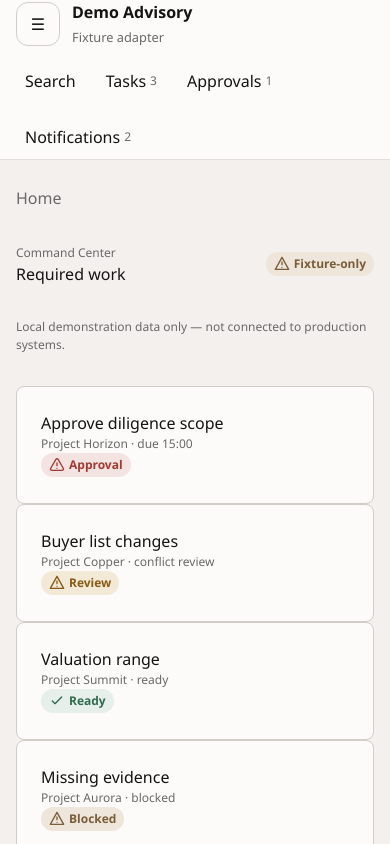
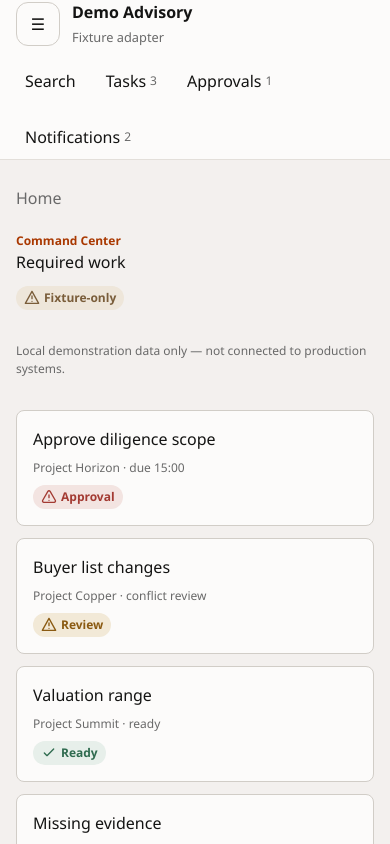
Before and after one commit to M-Ai-Fintech/mai, a Next.js app in the folder gui/: page /home in a window 390 px wide. Shown: the top 844 px of the page. Built offline with nearby package versions, Linux system fonts and the light colour scheme.

Commit message:
style(MAI-102): add governed list-detail responsive layout

```diff
--- a/gui/screens/ScreenBody.module.css
+++ b/gui/screens/ScreenBody.module.css
@@ -1,15 +1,129 @@
-.page { display: grid; gap: var(--mai-space-layout-section); max-inline-size: var(--mai-layout-content-max); margin-block-start: var(--mai-space-layout-panel); }
-.header, .actions, .cards, .item, .disclosure { display: flex; flex-wrap: wrap; gap: var(--mai-space-component-md); align-items: center; }
-.header { justify-content: space-between; }
-.header h1, .item h2, .item p { margin: 0; }
-.eyebrow, .disclosure, .meta { color: var(--mai-color-content-secondary); font-family: var(--mai-type-metadata-font-family); font-size: var(--mai-type-metadata-font-size); }
-.cards { align-items: stretch; }
-.item { flex: 1 1 var(--mai-layout-panel-min); display: grid; align-content: start; padding: var(--mai-space-layout-panel); border: var(--mai-border-width-default) solid var(--mai-color-border-default); border-radius: var(--mai-radius-panel); background: var(--mai-color-surface-raised); }
-.item:focus-within { outline: var(--mai-focus-ring-width) solid var(--mai-color-focus-ring); outline-offset: var(--mai-focus-ring-width); }
-.skeleton { min-block-size: var(--mai-size-control-large); background: var(--mai-color-surface-subtle); border-radius: var(--mai-radius-control); }
-.table { inline-size: 100%; border-collapse: collapse; background: var(--mai-color-surface-raised); }
-.table th, .table td { padding: var(--mai-space-component-md); text-align: start; border-block-end: var(--mai-border-width-default) solid var(--mai-color-border-subtle); }
-.table button { min-block-size: var(--mai-control-min-target); }
+.page {
+  display: grid;
+  gap: var(--mai-space-layout-section);
+  max-inline-size: var(--mai-layout-content-max);
+  margin-block-start: var(--mai-space-layout-panel);
+}
+.header,
+.headerActions,
+.filterBar,
+.searchBar,
+.item,
+.disclosure {
+  display: flex;
+  flex-wrap: wrap;
+  gap: var(--mai-space-component-md);
+  align-items: center;
+}
+.header {
+  justify-content: space-between;
+  align-items: flex-start;
+}
+.headerActions {
+  justify-content: flex-end;
+}
+.header h1,
+.row h2,
+.item h2,
+.item p,
+.row p {
+  margin: 0;
+}
+.eyebrow,
+.disclosure,
+.meta {
+  color: var(--mai-color-content-secondary);
+  font-family: var(--mai-type-metadata-font-family);
+  font-size: var(--mai-type-metadata-font-size);
+}
+.eyebrow {
+  color: var(--mai-color-content-link);
+  font-weight: var(--mai-type-eyebrow-font-weight);
+  text-transform: capitalize;
+}
+.workspace {
+  display: grid;
+  grid-template-columns: minmax(0, 1fr) minmax(17rem, 21.25rem);
+  gap: var(--mai-space-layout-section);
+  align-items: start;
+}
+.registry,
+.mobileRegistry {
+  display: grid;
+  gap: var(--mai-space-component-md);
+  padding: 0;
+  margin: 0;
+  list-style: none;
+}
+.row,
+.item {
+  display: grid;
+  align-content: start;
+  justify-items: start;
+  gap: var(--mai-space-component-sm);
+  padding: var(--mai-space-layout-panel);
+  border: var(--mai-border-width-default) solid var(--mai-color-border-default);
+  border-radius: var(--mai-radius-panel);
+  background: var(--mai-color-surface-raised);
+}
+.row {
+  min-block-size: 6rem;
+}
+.item:focus-within,
+.row:focus-within,
+.registryTable:focus-visible {
+  outline: var(--mai-focus-ring-width) solid var(--mai-color-focus-ring);
+  outline-offset: var(--mai-focus-ring-width);
+}
+.inspector {
+  position: sticky;
+  inset-block-start: var(--mai-space-layout-panel);
+}
+.skeleton {
+  inline-size: 100%;
+  min-block-size: var(--mai-size-control-large);
+  background: var(--mai-color-surface-subtle);
+  border-radius: var(--mai-radius-control);
+}
+.filterBar {
+  justify-content: flex-start;
+}
+.searchBar {
+  max-inline-size: 44rem;
+}
+.registryTable {
+  min-inline-size: 0;
+  overflow-x: auto;
+  border-radius: var(--mai-radius-panel);
+}
+.table {
+  inline-size: 100%;
+  min-inline-size: 50rem;
+  border-collapse: collapse;
+  background: var(--mai-color-surface-raised);
+}
+.table caption {
+  position: absolute;
+  inline-size: 1px;
+  block-size: 1px;
+  overflow: hidden;
+  clip: rect(0 0 0 0);
+  white-space: nowrap;
+}
+.table th,
+.table td {
+  padding: var(--mai-space-component-md);
+  text-align: start;
+  border-block-end: var(--mai-border-width-default) solid var(--mai-color-border-subtle);
+  white-space: nowrap;
+}
+.table th {
+  color: var(--mai-color-content-secondary);
+  background: var(--mai-color-surface-subtle);
+}
+.mobileRegistry {
+  display: none;
+}
 .page a {
   min-inline-size: var(--mai-control-min-target);
   min-block-size: var(--mai-control-min-target);
@@ -17,3 +131,38 @@
   align-items: center;
   color: var(--mai-color-content-link);
 }
+
+@media (max-width: 72rem) {
+  .workspace {
+    grid-template-columns: minmax(0, 1fr);
+  }
+  .inspector {
+    position: static;
+  }
+}
+
+@media (max-width: 47.99rem) {
+  .page {
+    margin-block-start: var(--mai-space-component-md);
+  }
+  .header,
+  .headerActions {
+    inline-size: 100%;
+  }
+  .headerActions {
+    justify-content: flex-start;
+  }
+  .registryTable {
+    overflow: visible;
+  }
+  .table {
+    display: none;
+  }
+  .mobileRegistry {
+    display: grid;
+  }
+  .row,
+  .item {
+    padding: var(--mai-space-component-lg);
+  }
+}
```
